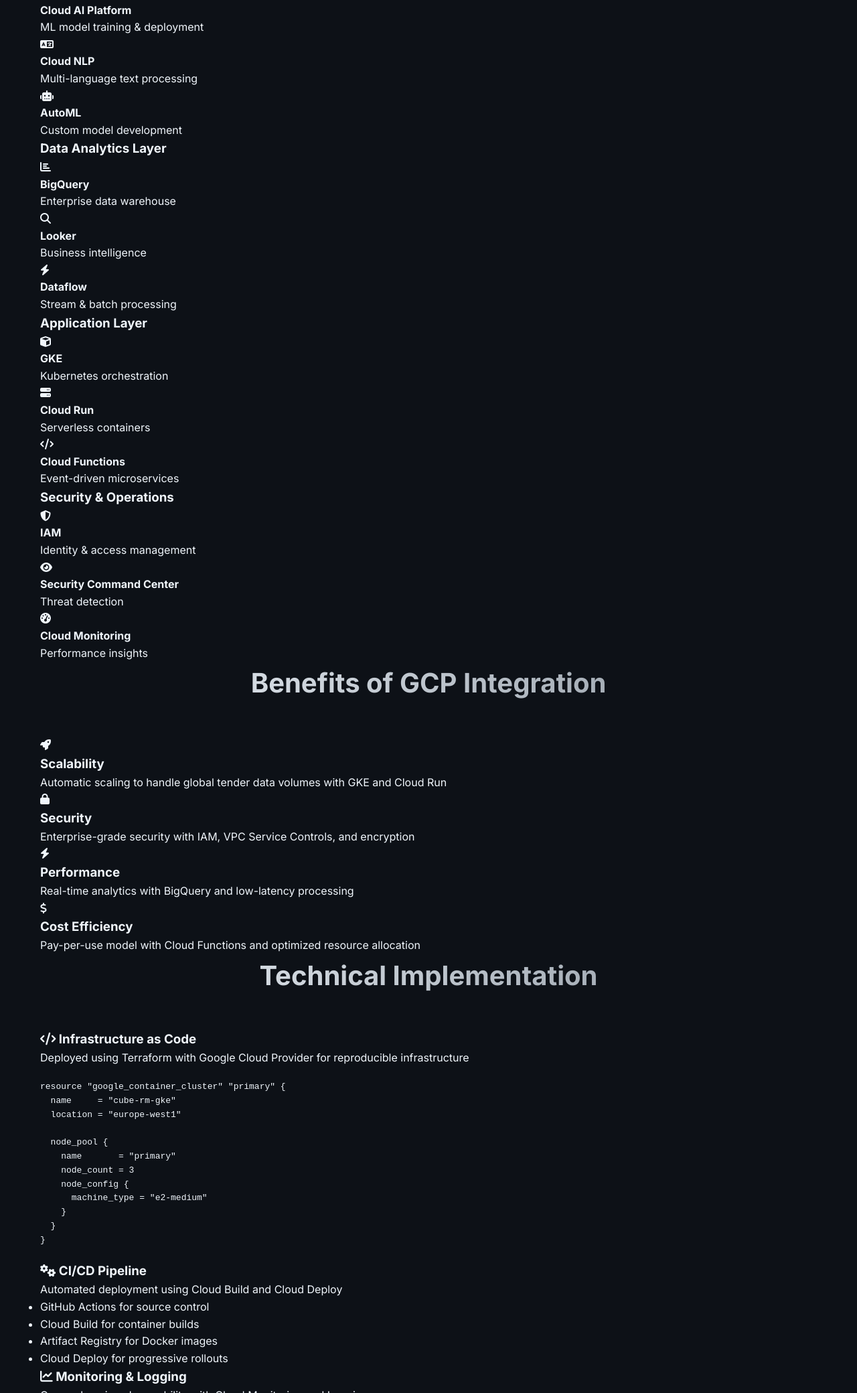
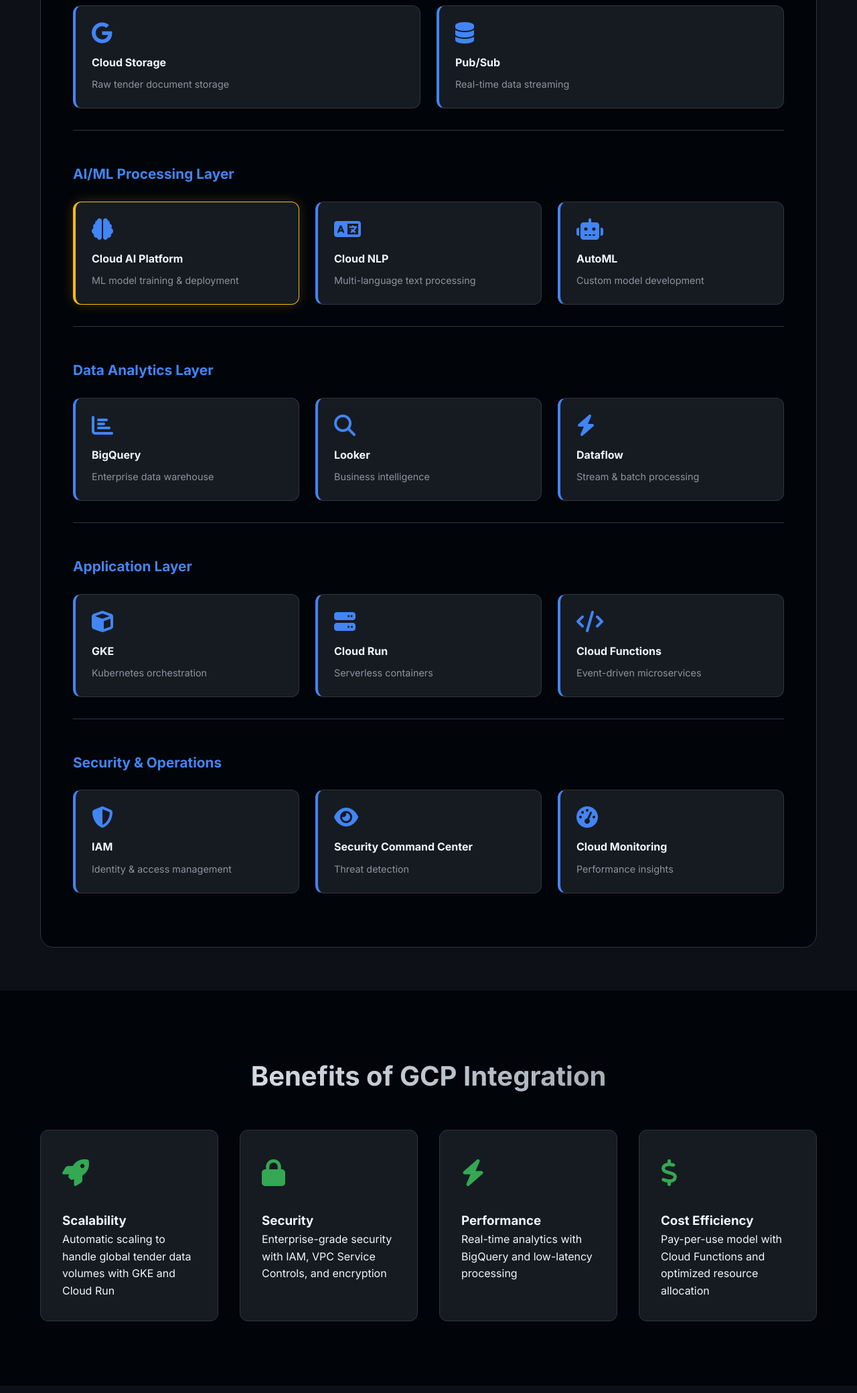
Before and after one commit to George-Boretos/Cube-RM, a plain HTML site: page gcp-integration.html in a window 1280 px wide. Shown: the part 720-2800 px from the top of the page at 67% size. Drawn offline with Linux system fonts and the light colour scheme; files that its build step writes are made by us from their sources; files whose address does not match are found by name.

Commit message:
Update style.css

```diff
--- a/style.css
+++ b/style.css
@@ -534,3 +534,225 @@
         grid-template-columns: 1fr;
     }
 }
+/* GCP Integration Page Styles */
+.gcp-hero {
+    padding: 8rem 2rem 4rem;
+    background: linear-gradient(135deg, #0d1117 0%, #1a1f2e 100%);
+    text-align: center;
+}
+
+.gcp-banner {
+    max-width: 800px;
+    margin: 0 auto;
+}
+
+.gcp-logo {
+    width: 200px;
+    height: auto;
+    margin-bottom: 2rem;
+}
+
+.architecture {
+    padding: 4rem 2rem;
+}
+
+.architecture-diagram {
+    background: var(--darker-bg);
+    border-radius: 20px;
+    padding: 3rem;
+    margin-top: 2rem;
+    border: 1px solid var(--border-color);
+}
+
+.layer {
+    margin-bottom: 3rem;
+    padding-bottom: 2rem;
+    border-bottom: 1px solid var(--border-color);
+}
+
+.layer:last-child {
+    border-bottom: none;
+    margin-bottom: 0;
+}
+
+.layer h3 {
+    color: var(--primary);
+    margin-bottom: 1.5rem;
+    font-size: 1.3rem;
+}
+
+.services {
+    display: grid;
+    grid-template-columns: repeat(auto-fit, minmax(200px, 1fr));
+    gap: 1.5rem;
+}
+
+.service-card {
+    background: var(--card-bg);
+    padding: 1.5rem;
+    border-radius: 12px;
+    border: 1px solid var(--border-color);
+    transition: all 0.3s;
+}
+
+.service-card:hover {
+    transform: translateY(-5px);
+    border-color: var(--primary);
+    box-shadow: 0 5px 15px rgba(66, 133, 244, 0.1);
+}
+
+.service-card.gcp {
+    border-left: 4px solid var(--primary);
+}
+
+.service-card.gcp.highlight {
+    border-color: var(--warning);
+    box-shadow: 0 0 20px rgba(251, 188, 5, 0.2);
+}
+
+.service-card i {
+    font-size: 2rem;
+    color: var(--primary);
+    margin-bottom: 1rem;
+}
+
+.service-card h4 {
+    color: var(--text-primary);
+    margin-bottom: 0.5rem;
+}
+
+.service-card p {
+    color: var(--text-secondary);
+    font-size: 0.9rem;
+}
+
+.benefits {
+    padding: 6rem 2rem;
+    background: var(--darker-bg);
+}
+
+.benefits-grid {
+    display: grid;
+    grid-template-columns: repeat(auto-fit, minmax(250px, 1fr));
+    gap: 2rem;
+    margin-top: 3rem;
+}
+
+.benefit-card {
+    background: var(--card-bg);
+    padding: 2rem;
+    border-radius: 12px;
+    border: 1px solid var(--border-color);
+    transition: transform 0.3s;
+}
+
+.benefit-card:hover {
+    transform: translateY(-5px);
+    border-color: var(--primary);
+}
+
+.benefit-icon {
+    font-size: 2.5rem;
+    color: var(--secondary);
+    margin-bottom: 1.5rem;
+}
+
+.technical-details {
+    padding: 6rem 2rem;
+}
+
+.tech-grid {
+    display: grid;
+    grid-template-columns: repeat(auto-fit, minmax(300px, 1fr));
+    gap: 2rem;
+    margin-top: 3rem;
+}
+
+.tech-card {
+    background: var(--darker-bg);
+    padding: 2rem;
+    border-radius: 12px;
+    border: 1px solid var(--border-color);
+}
+
+.tech-card h3 {
+    color: var(--primary);
+    margin-bottom: 1rem;
+    display: flex;
+    align-items: center;
+    gap: 10px;
+}
+
+.tech-card p, .tech-card ul {
+    color: var(--text-secondary);
+    margin-bottom: 1.5rem;
+}
+
+.tech-card ul {
+    list-style: none;
+    padding-left: 0;
+}
+
+.tech-card li {
+    margin-bottom: 0.5rem;
+    padding-left: 1.5rem;
+    position: relative;
+}
+
+.tech-card li:before {
+    content: "▸";
+    color: var(--primary);
+    position: absolute;
+    left: 0;
+}
+
+pre {
+    background: #1e1e1e;
+    padding: 1rem;
+    border-radius: 8px;
+    overflow-x: auto;
+    font-family: 'Roboto Mono', monospace;
+    font-size: 0.9rem;
+    border: 1px solid var(--border-color);
+}
+
+code {
+    color: #569cd6;
+}
+
+/* 确保在移动设备上GCP页面也响应式 */
+@media (max-width: 768px) {
+    .gcp-hero {
+        padding: 6rem 1rem 3rem;
+    }
+
+    .gcp-logo {
+        width: 150px;
+    }
+
+    .architecture-diagram {
+        padding: 1.5rem;
+    }
+
+    .services {
+        grid-template-columns: 1fr;
+    }
+
+    .tech-grid {
+        grid-template-columns: 1fr;
+    }
+}
+
+@media (max-width: 480px) {
+    .gcp-hero h1 {
+        font-size: 1.8rem;
+    }
+
+    .layer h3 {
+        font-size: 1.1rem;
+    }
+
+    .service-card {
+        padding: 1rem;
+    }
+}
```
